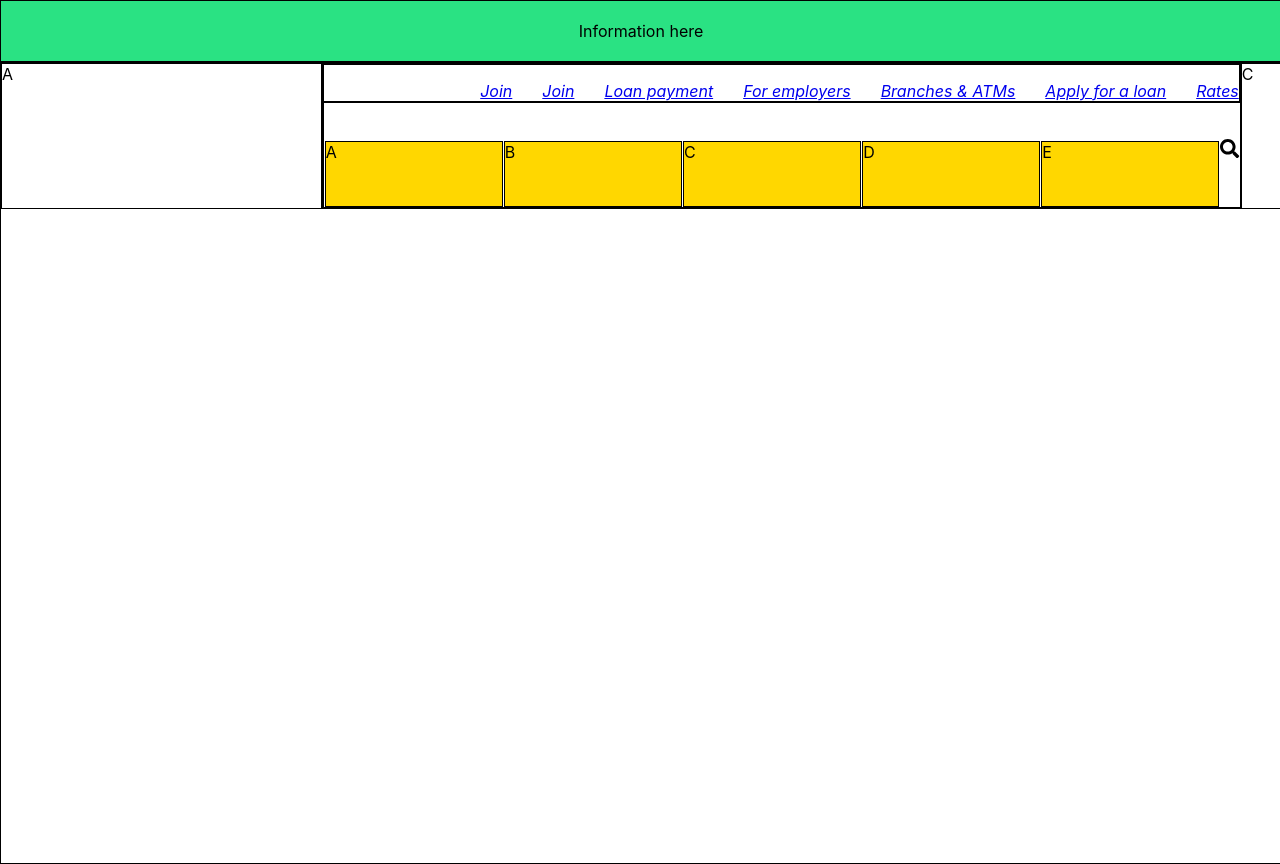
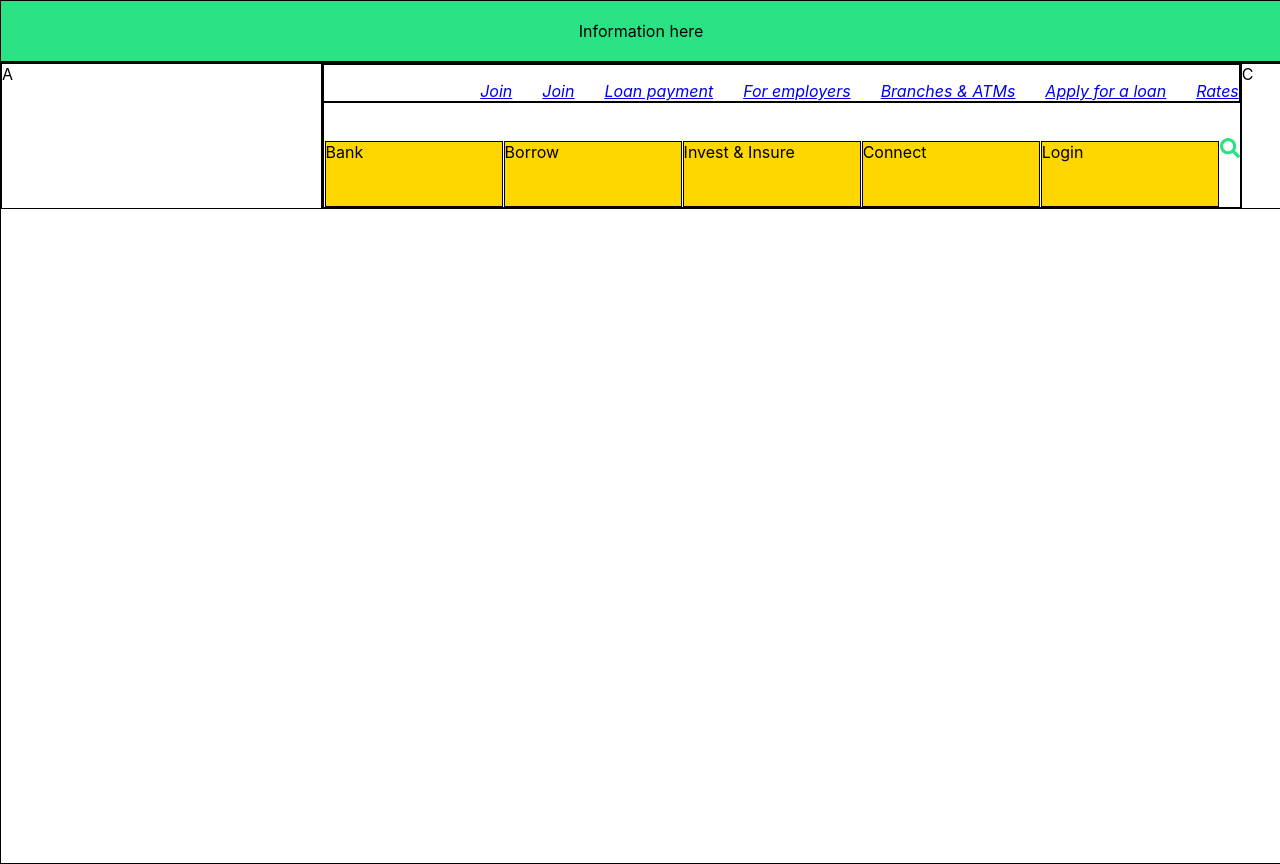
Before and after one commit to FrancisMingomba/thebank, a React (Create React App) app: page / in a window 1280 px wide. Built offline with nearby package versions, Linux system fonts and the light colour scheme.

Commit message:
Search icon

```diff
--- a/src/components/home.jsx
+++ b/src/components/home.jsx
@@ -27,12 +27,12 @@ class Home extends Component {
                             </ul>
                         </div>
                         <div className="component2_grid">
-                            <div className="grid">A</div>
-                            <div className="grid">B</div>
-                            <div className="grid">C</div>
-                            <div className="grid">D</div>
-                            <div className="grid">E</div>
-                            < FaSearch  className="icon" />
+                            <div className="grid">Bank</div>
+                            <div className="grid">Borrow</div>
+                            <div className="grid">Invest & Insure</div>
+                            <div className="grid">Connect</div>
+                            <div className="grid">Login</div>
+                            < FaSearch size={20} color="rgb(42, 226, 131)" />
                         </div>
                      </div>
                     <div className="component2_box3">C</div>
--- a/src/css/home.css
+++ b/src/css/home.css
@@ -49,13 +49,14 @@
     align-items: last baseline;
 }
 .icon {
-    font-size: larger;
+    size: 80;
 }
 .grid {
     width: 11rem;
     height: 4rem;
     background: gold;
     border: 1px solid black;
+
 }
 .boxx {
     width: 9rem;
```
